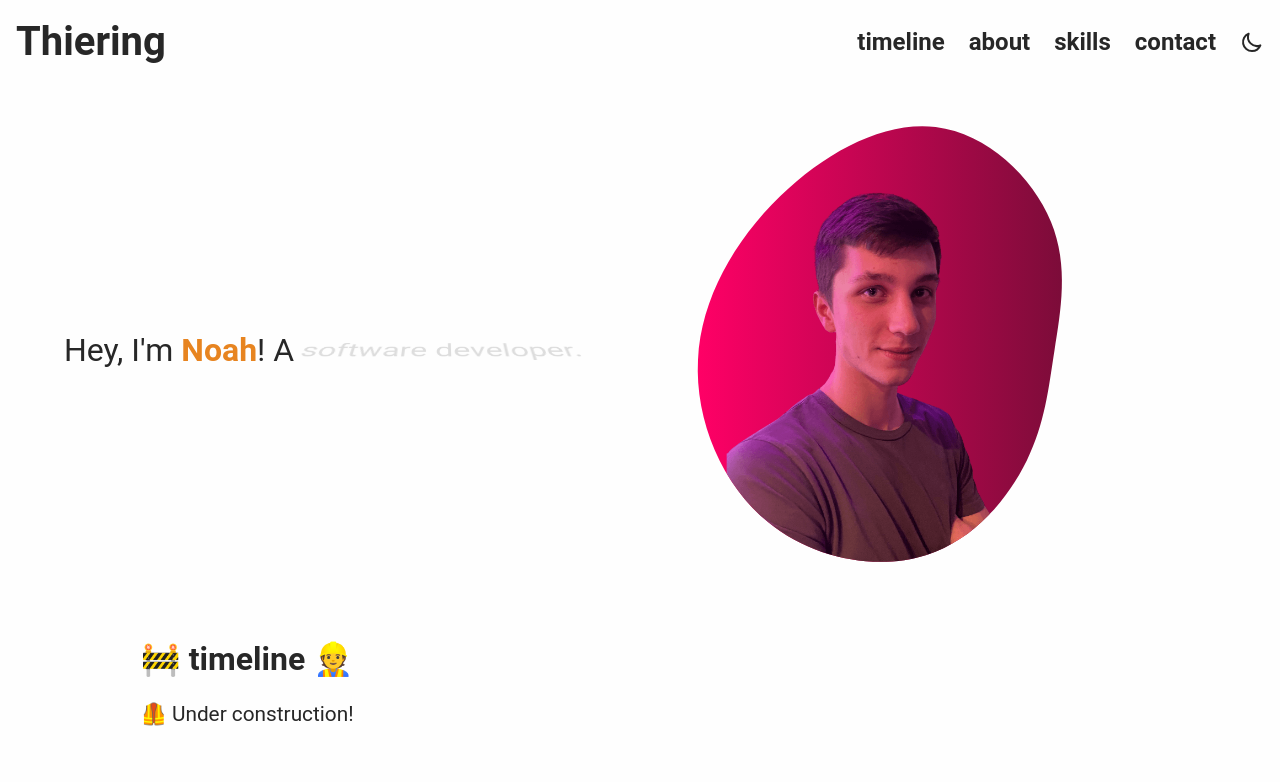
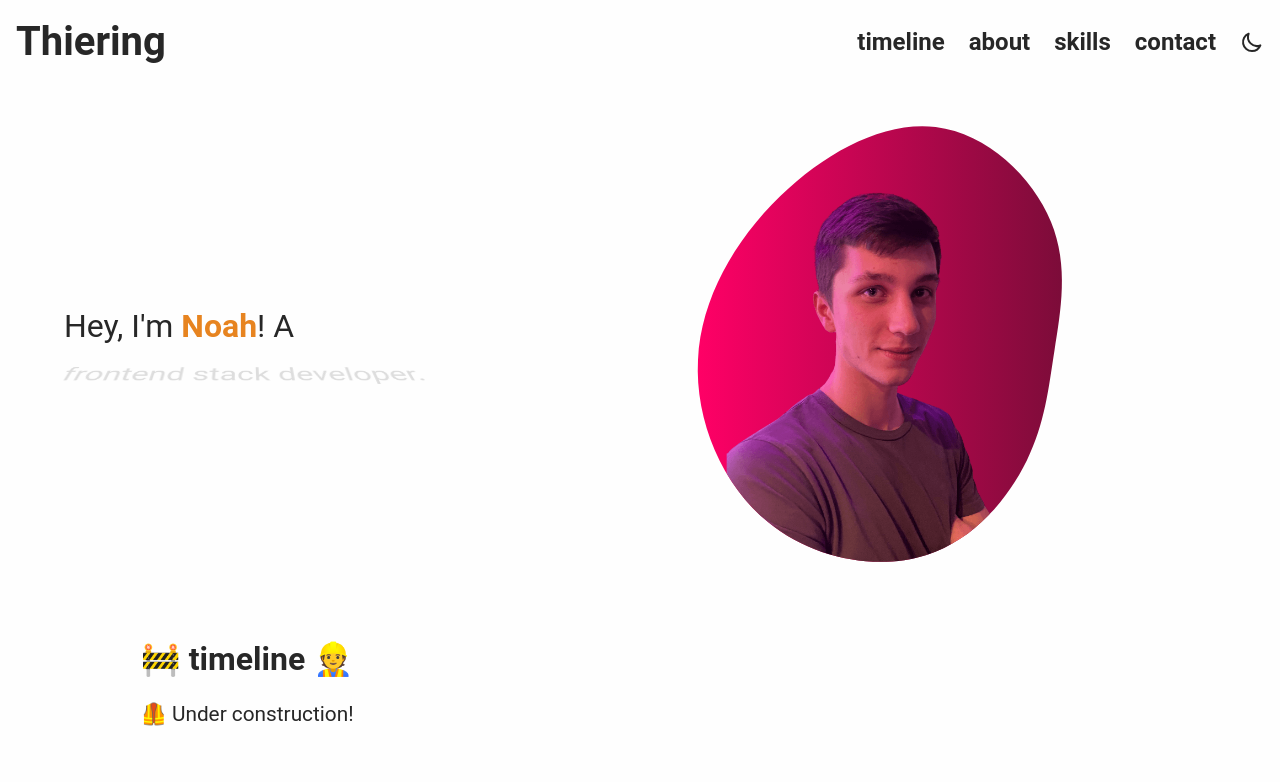
Before and after one commit to Noah4ever/noah4ever.github.io, a React (Vite) app: page / in a window 1280 px wide. Shown: the top 782 px of the page. Built offline with nearby package versions, Linux system fonts and the light colour scheme.

Commit message:
feature: add more jobs because its fun

```diff
--- a/src/components/Welcome.tsx
+++ b/src/components/Welcome.tsx
@@ -11,9 +11,12 @@ export default function Welcome() {
           words={[
             "web developer.",
             "react native developer.",
+            "frontend stack developer.",
             "software developer.",
             "react developer.",
+            "full stack developer.",
             "mobile developer.",
+            "backend stack developer.",
           ]}
         />
       </div>
```
